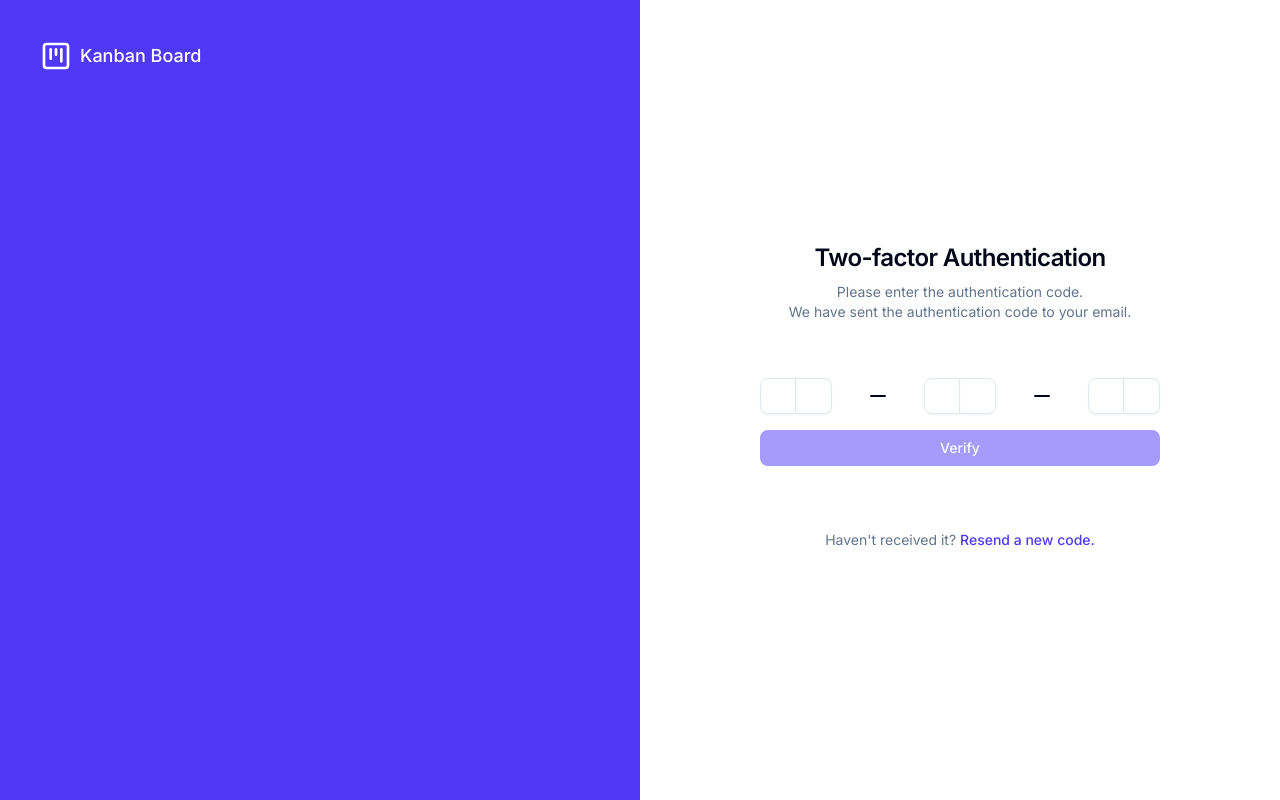
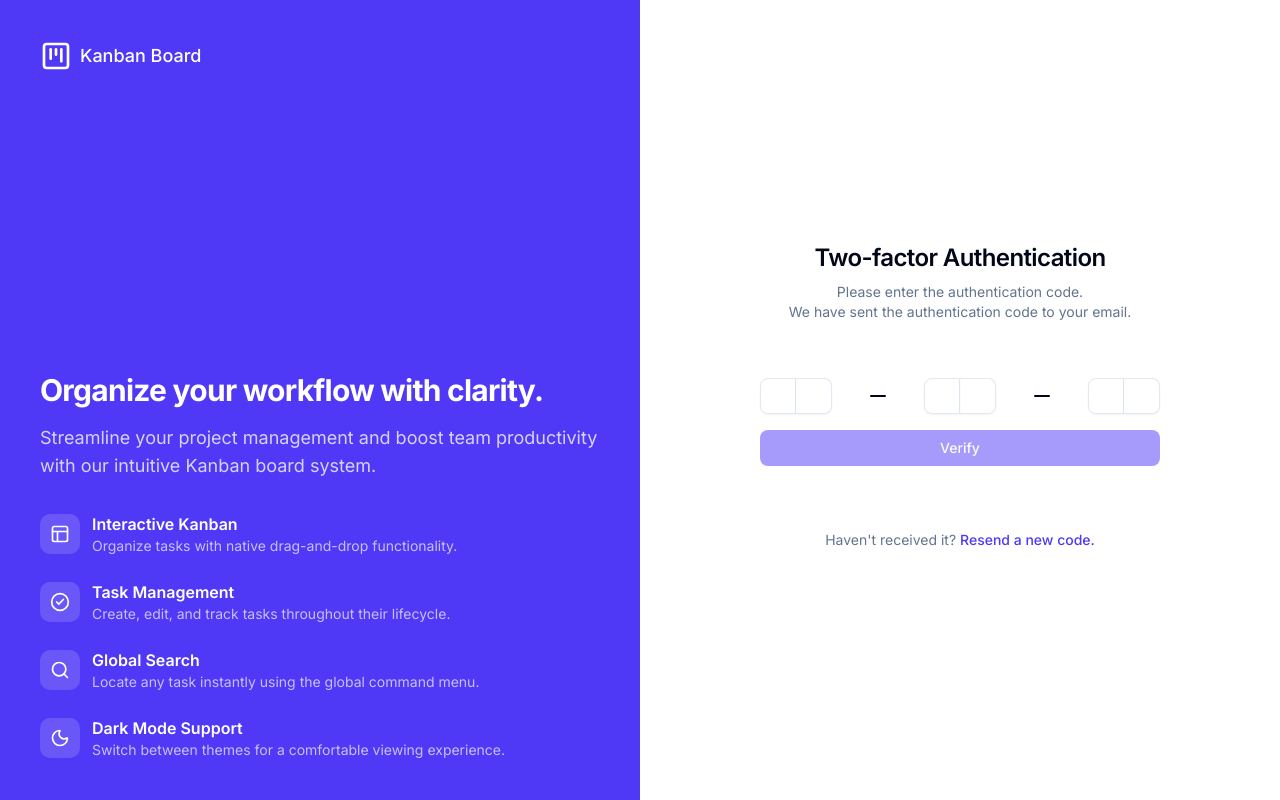
Before and after one commit to sandeshneosoft01/kanban-board-v1, a React (Vite) app: page /otp in a window 1280 px wide. Built offline with nearby package versions, Linux system fonts and the light colour scheme; no server answers.

Commit message:
feat(auth): add static feature overview to auth layout sidebar

```diff
--- a/src/context/theme-provider.tsx
+++ b/src/context/theme-provider.tsx
@@ -4,7 +4,7 @@ import { getCookie, setCookie, removeCookie } from '@/lib/cookies'
 type Theme = 'dark' | 'light' | 'system'
 type ResolvedTheme = Exclude<Theme, 'system'>
 
-const DEFAULT_THEME = 'system'
+const DEFAULT_THEME = 'light'
 const THEME_COOKIE_NAME = 'vite-ui-theme'
 const THEME_COOKIE_MAX_AGE = 60 * 60 * 24 * 365 // 1 year
 
--- a/src/features/auth/auth-layout.tsx
+++ b/src/features/auth/auth-layout.tsx
@@ -1,4 +1,5 @@
 import { Logo } from '@/assets/logo'
+import { CheckCircle2, Layout, Moon, Search } from 'lucide-react'
 
 type AuthLayoutProps = {
   children: React.ReactNode
@@ -13,6 +14,68 @@ export function AuthLayout({ children }: AuthLayoutProps) {
           <Logo className='mr-2 size-8 text-white' />
           Kanban Board
         </div>
+
+        <div className='relative z-20 mt-auto'>
+          <div className='mb-8 space-y-4'>
+            <h2 className='text-3xl font-bold tracking-tight mt-4'>
+              Organize your workflow with clarity.
+            </h2>
+            <p className='text-lg text-primary-foreground/80'>
+              Streamline your project management and boost team productivity with
+              our intuitive Kanban board system.
+            </p>
+          </div>
+
+          <div className='grid gap-6'>
+            <div className='flex items-center gap-3'>
+              <div className='flex size-10 items-center justify-center rounded-lg bg-white/15'>
+                <Layout className='size-5' />
+              </div>
+              <div>
+                <p className='font-semibold'>Interactive Kanban</p>
+                <p className='text-sm text-primary-foreground/70'>
+                  Organize tasks with native drag-and-drop functionality.
+                </p>
+              </div>
+            </div>
+
+            <div className='flex items-center gap-3'>
+              <div className='flex size-10 items-center justify-center rounded-lg bg-white/15'>
+                <CheckCircle2 className='size-5' />
+              </div>
+              <div>
+                <p className='font-semibold'>Task Management</p>
+                <p className='text-sm text-primary-foreground/70'>
+                  Create, edit, and track tasks throughout their lifecycle.
+                </p>
+              </div>
+            </div>
+
+            <div className='flex items-center gap-3'>
+              <div className='flex size-10 items-center justify-center rounded-lg bg-white/15'>
+                <Search className='size-5' />
+              </div>
+              <div>
+                <p className='font-semibold'>Global Search</p>
+                <p className='text-sm text-primary-foreground/70'>
+                  Locate any task instantly using the global command menu.
+                </p>
+              </div>
+            </div>
+
+            <div className='flex items-center gap-3'>
+              <div className='flex size-10 items-center justify-center rounded-lg bg-white/15'>
+                <Moon className='size-5' />
+              </div>
+              <div>
+                <p className='font-semibold'>Dark Mode Support</p>
+                <p className='text-sm text-primary-foreground/70'>
+                  Switch between themes for a comfortable viewing experience.
+                </p>
+              </div>
+            </div>
+          </div>
+        </div>
       </div>
       <div className='flex flex-col items-center p-4 lg:h-svh lg:p-8 lg:overflow-y-auto'>
         <div className='mx-auto my-auto flex w-full flex-col space-y-2 sm:w-[400px]'>
```
